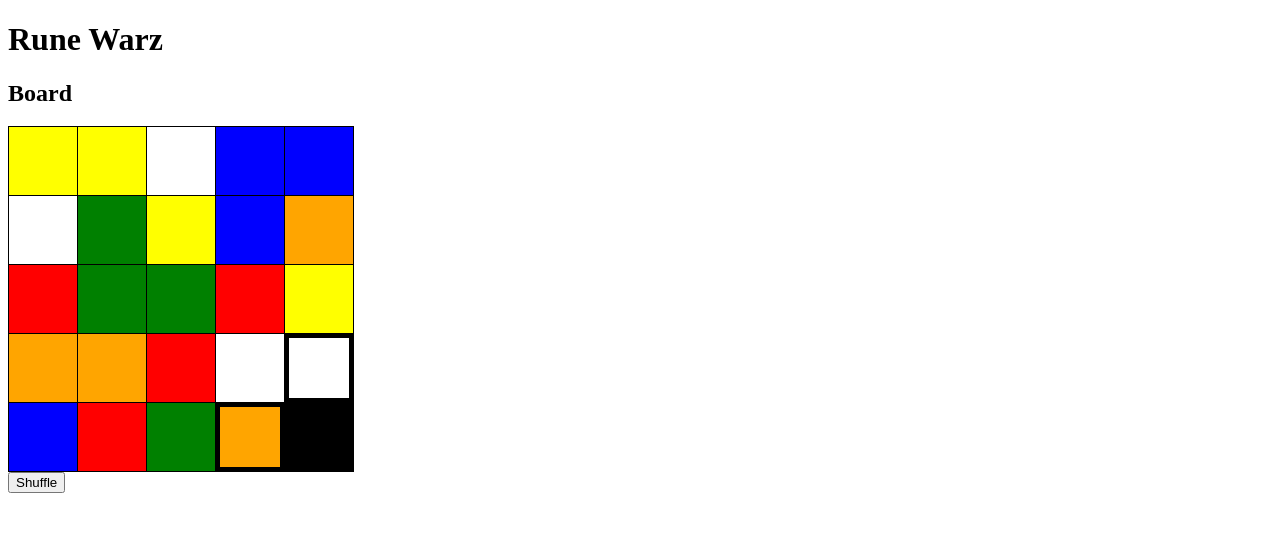
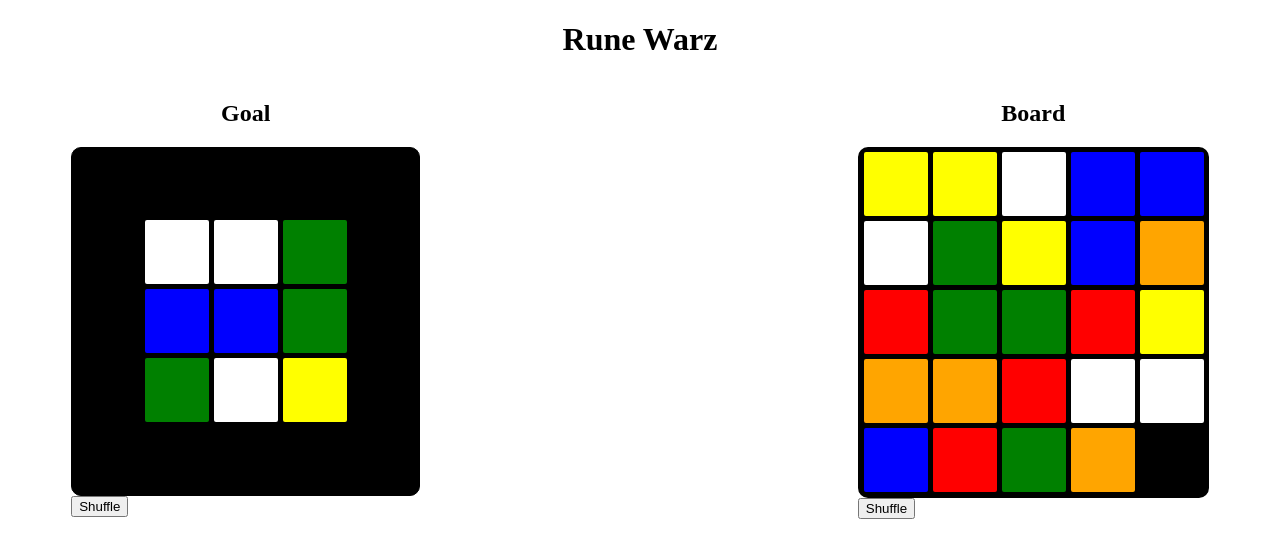
Before and after one commit to kyuf/runewarz, a React (Create React App) app: page / in a window 1280 px wide. Shown: the top 558 px of the page. Built offline with nearby package versions, Linux system fonts and the light colour scheme; the HTML template or start-up script is replaced by a standard one.

Commit message:
added goal and updated css

```diff
--- a/src/App.css
+++ b/src/App.css
@@ -1,3 +1,34 @@
+h1, h2 {
+  text-align: center;
+}
+
+.left {
+  float: left;
+  margin-left: 5%;
+}
+
+.right {
+  float: right;
+  margin-right: 5%;
+}
+
+.goal-container {
+  margin: 0;
+  padding: 70px;
+  background: black;
+  max-width: 210px;
+  max-height: 210px;
+  border-radius: 10px;
+  border: 1px solid black;
+}
+
+.board-container {
+  padding: 0;
+  background: black;
+  border-radius: 10px;
+  border: 3px solid black;
+}
+
 .board-row:after {
   clear: both;
   content: "";
@@ -5,8 +36,8 @@
 }
 
 .space {
-  background: #fff;
-  border: 1px solid black;
+  border: 3px solid black;
+  border-radius: 5px;
   float: left;
   font-size: 24px;
   font-weight: bold;
@@ -43,6 +74,6 @@
 }
 
 /* ACTIVE SPACE */
-.active-space {
+/*.active-space {
   border-width: 5px;
-}
+}*/
--- a/src/App.js
+++ b/src/App.js
@@ -24,7 +24,8 @@ class Board extends Component {
   constructor(props) {
     super(props);
 
-    this.handleShuffle = this.handleShuffle.bind(this);
+    this.handleBoardShuffle = this.handleBoardShuffle.bind(this);
+    this.handleGoalShuffle = this.handleGoalShuffle.bind(this);
 
     const colors = [
       'red-space',
@@ -42,10 +43,13 @@ class Board extends Component {
 
     spaces = this.shuffle(spaces);
 
+    let goal = this.shuffle(spaces);
+
     this.state = {
       spaces: spaces,
       blankIndex: 24,
       activeIndices: [19, 23],
+      goal: goal,
     };
   }
 
@@ -85,7 +89,7 @@ class Board extends Component {
 
   }
 
-  handleShuffle() {
+  handleBoardShuffle() {
     this.setState((prevState) => {
       let newSpaces = prevState.spaces.slice();
       let newState = {};
@@ -104,25 +108,55 @@ class Board extends Component {
     });
   }
 
+  handleGoalShuffle() {
+    this.setState((prevState) => {
+      let newGoal = prevState.goal.slice();
+      newGoal = this.shuffle(newGoal);
+
+      return {
+        goal: newGoal,
+      };
+    });
+  }
+
   shuffle(spaces) {
-    for (let i=spaces.length-2; i>0; i--) {
-      let tmp = spaces[i];
+    let newSpaces = spaces.slice();
+    for (let i=newSpaces.length-2; i>0; i--) {
+      let tmp = newSpaces[i];
       let j = Math.floor(Math.random() * (i + 1));
-      spaces[i] = spaces[j];
-      spaces[j] = tmp;
+      newSpaces[i] = newSpaces[j];
+      newSpaces[j] = tmp;
     }
-    return spaces;
+    return newSpaces;
   }
 
   render() {
-    const nums = [...Array(5).keys()];
+    const numsBoard = [...Array(5).keys()];
+    const numsGoal = [...Array(3).keys()];
 
     return (
       <div>
+        <div className="left">
+          <h2>Goal</h2>
+          <div className="goal-container">
+            {numsGoal.map((n) => (
+              <div className="board-row" key={n+100}>
+                {numsGoal.map((m) => (
+                  <Space
+                    color={this.state.goal[n*3+m]}
+                    key={n*3+m+100} />
+                ))}
+              </div>
+            ))}
+          </div>
+          <button onClick={this.handleGoalShuffle}>Shuffle</button>
+        </div>
+        <div className="right">
           <h2>Board</h2>
-        {nums.map((n) => (
+          <div className="board-container">
+            {numsBoard.map((n) => (
               <div className="board-row" key={n}>
-            {nums.map((m) => (
+                {numsBoard.map((m) => (
                   <Space
                     color={this.state.spaces[n*5+m]}
                     key={n*5+m}
@@ -131,7 +165,9 @@ class Board extends Component {
                 ))}
               </div>
             ))}
-        <button onClick={this.handleShuffle}>Shuffle</button>
+          </div>
+          <button onClick={this.handleBoardShuffle}>Shuffle</button>
+        </div>
       </div>
     )
   }
```
Lines whose indentation alone changed are shown as unchanged.
